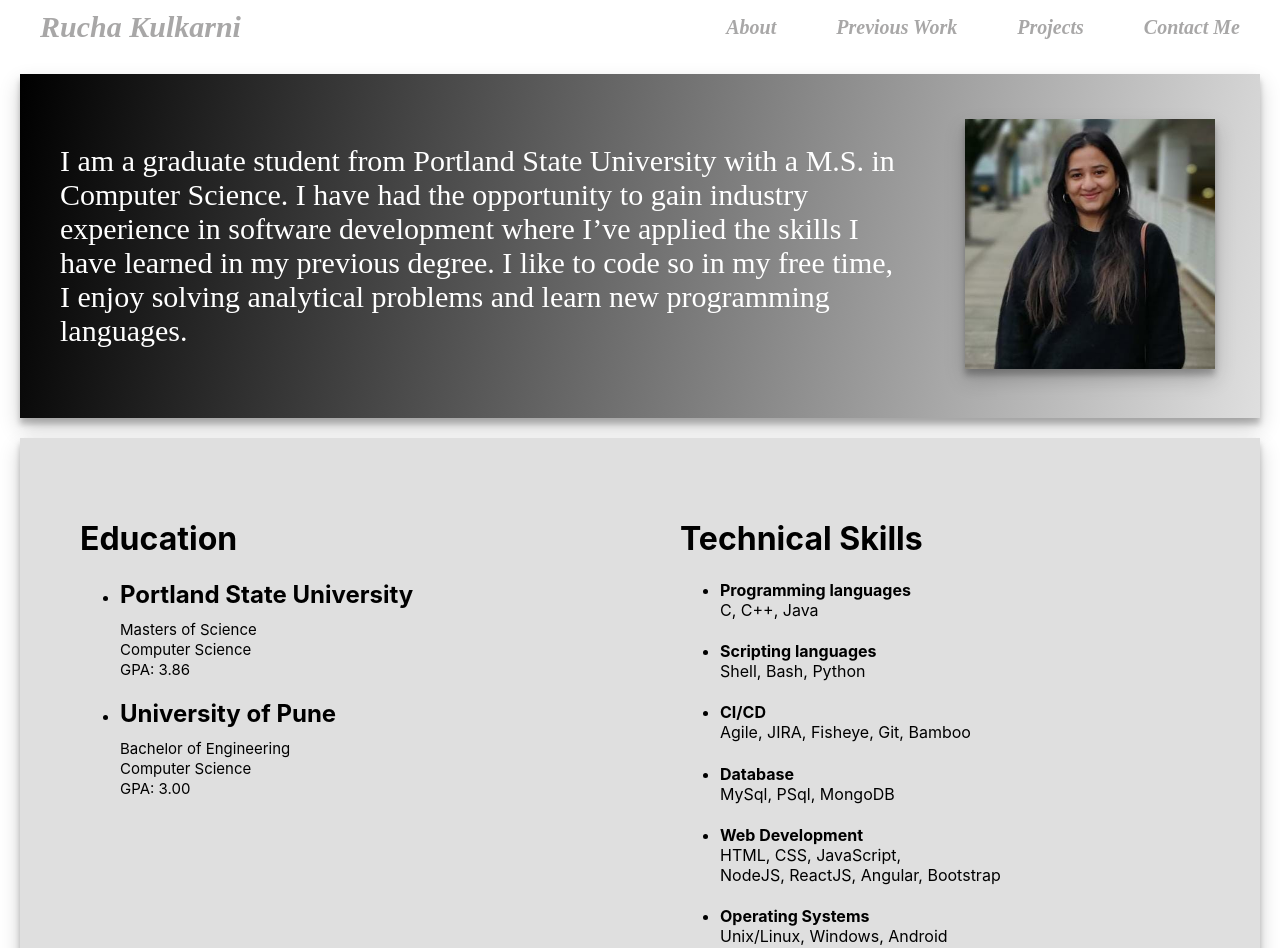
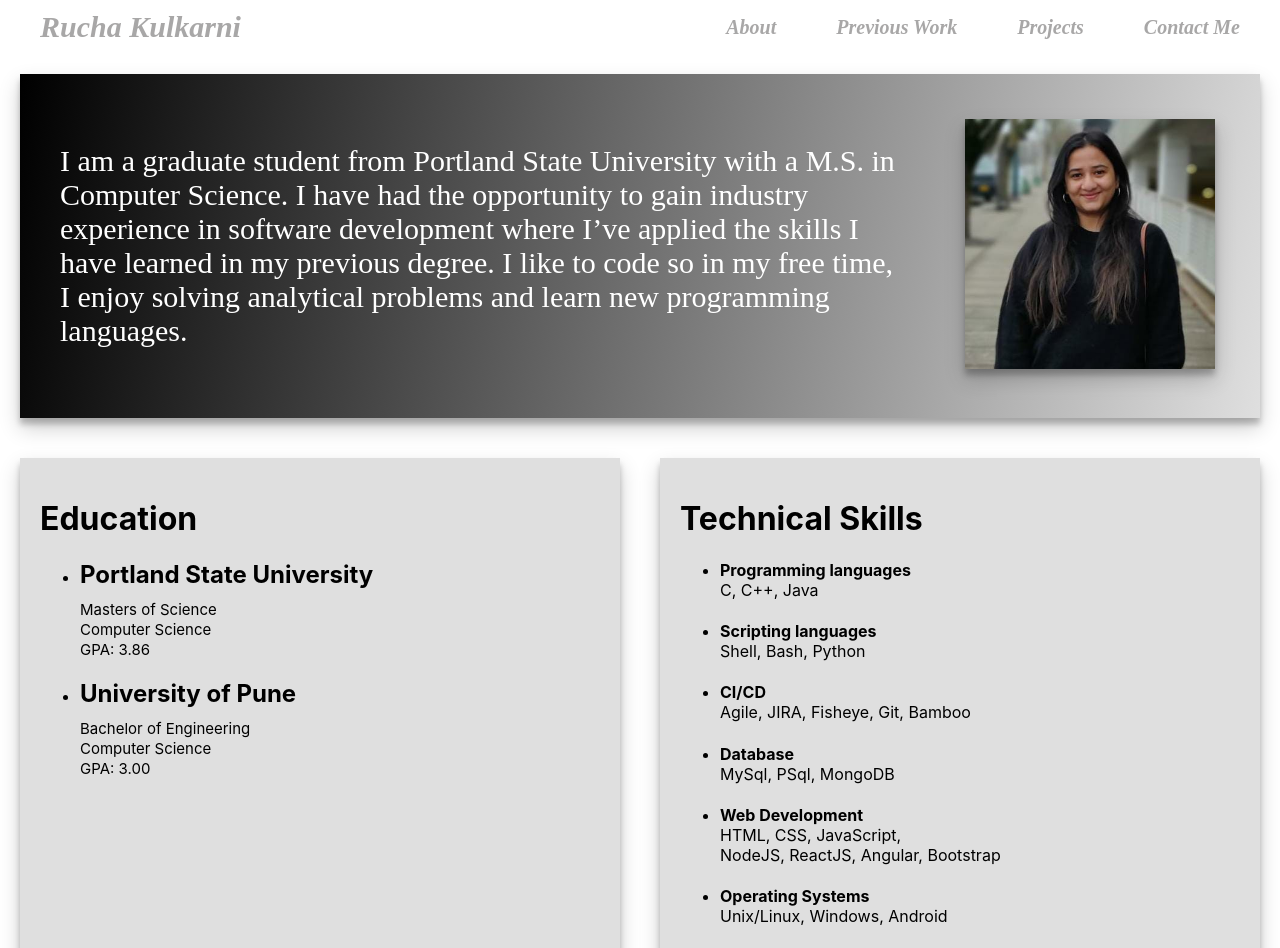
Before and after one commit to ruchakulkarni1/ruchakulkarni, a React (Create React App) app in the folder myprofile/: page /about in a window 1280 px wide. Shown: the top 948 px of the page. Built offline with nearby package versions, Linux system fonts and the light colour scheme.

Commit message:
CSS modifications for about page

```diff
--- a/myprofile/src/Tabs/about.css
+++ b/myprofile/src/Tabs/about.css
@@ -44,15 +44,6 @@
 .educationDiv {
     display: grid;
     grid-template-columns: 1fr 1fr;
-    margin: 20px;
-    padding: 20px;
-    background-color: rgb(223, 223, 223);
-    box-shadow: 0 10px 20px rgb(0 0 0 / 19%), 0 6px 6px rgb(0 0 0 / 23%);
-}
-
-.coursework, .universities {
-    margin: 20px;
-    padding: 20px;
 }
 
 /*.listItem {
@@ -73,17 +64,15 @@
 .skillsDiv {
     display: grid;
     grid-template-columns: 1fr 1fr;
+}
+
+.coursework, .universities, .technicalSkills, .professionalSkills {
     margin: 20px;
     padding: 20px;
     background-color: rgb(223, 223, 223);
     box-shadow: 0 10px 20px rgb(0 0 0 / 19%), 0 6px 6px rgb(0 0 0 / 23%);
 }
 
-.technicalSkills, .professionalSkills {
-    margin: 20px;
-    padding: 20px;
-}
-
 .titleSkills {
     margin-bottom: 0px;
 }
```
